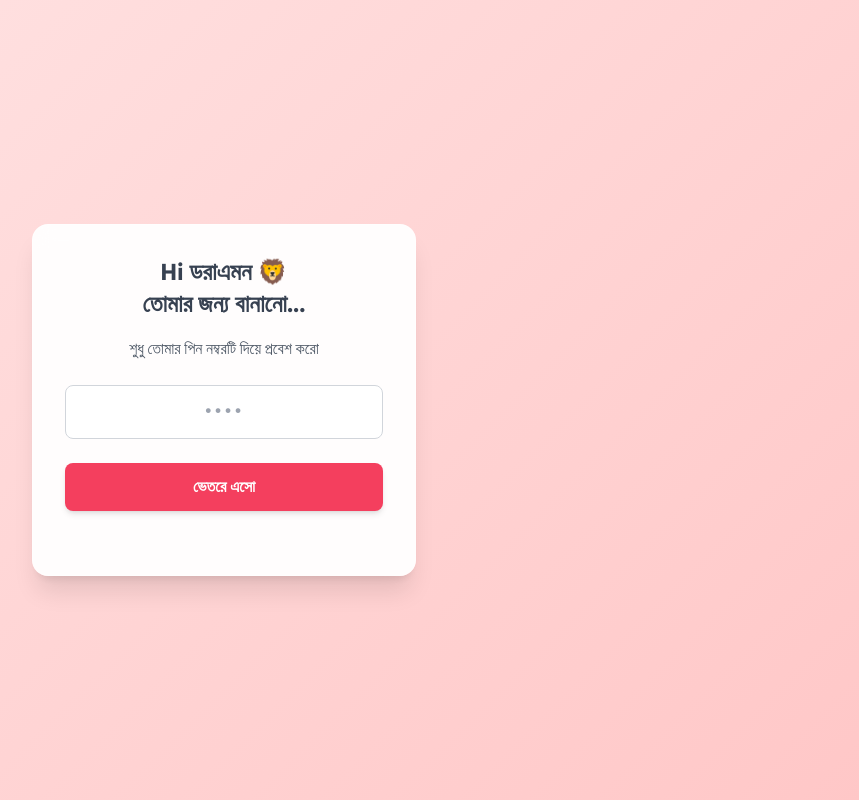
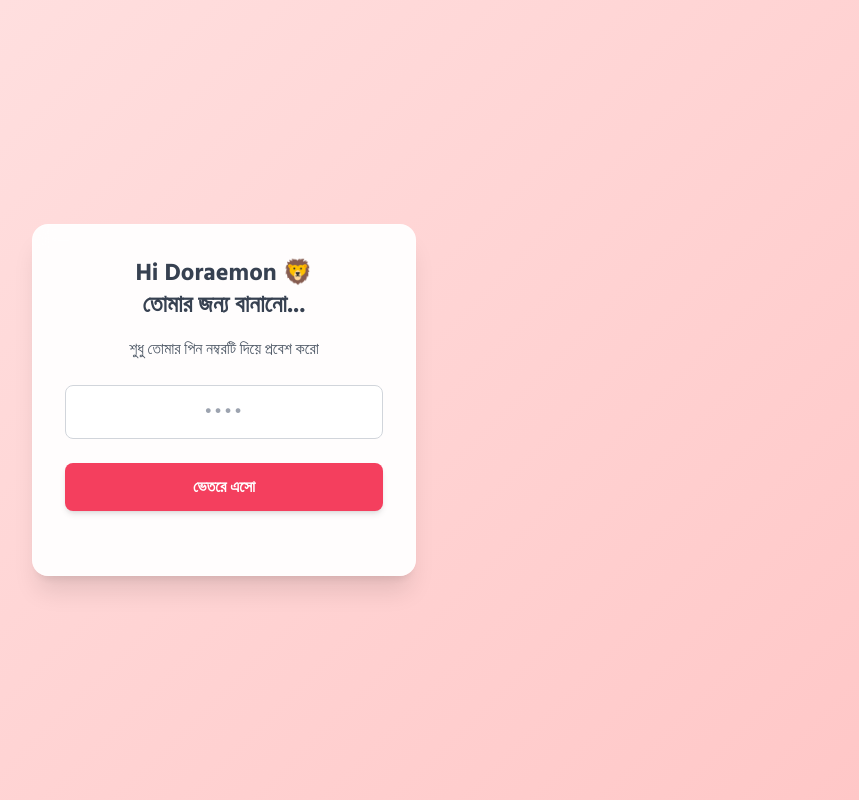
Before and after one commit to FahadBinMamun/a3, a plain HTML site: page index.html in a window 1280 px wide. Shown: the whole page, without its empty margins (416-1275 px from the left). Drawn offline with nearby package versions, Linux system fonts and the light colour scheme.

Commit message:
Update index.html

```diff
--- a/index.html
+++ b/index.html
@@ -36,7 +36,7 @@
     <!-- PIN Screen -->
     <div id="pin-screen" class="pin-container">
         <div class="card p-8 rounded-2xl shadow-xl text-center max-w-sm mx-auto">
-            <h2 class="text-2xl font-bold mb-4 text-gray-700">Hi ডরাএমন 🦁 <br>তোমার জন্য বানানো...</h2>
+            <h2 class="text-2xl font-bold mb-4 text-gray-700">Hi Doraemon 🦁 <br>তোমার জন্য বানানো...</h2>
             <p class="text-gray-600 mb-6">শুধু তোমার পিন নম্বরটি দিয়ে প্রবেশ করো</p>
             <input type="password" id="pin-input" class="w-full p-3 border border-gray-300 rounded-lg text-center text-lg tracking-widest focus:ring-2 focus:ring-rose-400 focus:border-transparent" placeholder="••••">
             <button id="enter-btn" class="mt-6 w-full bg-rose-500 hover:bg-rose-600 text-white font-bold py-3 px-8 rounded-lg transition duration-300 shadow-md">ভেতরে এসো</button>
```
